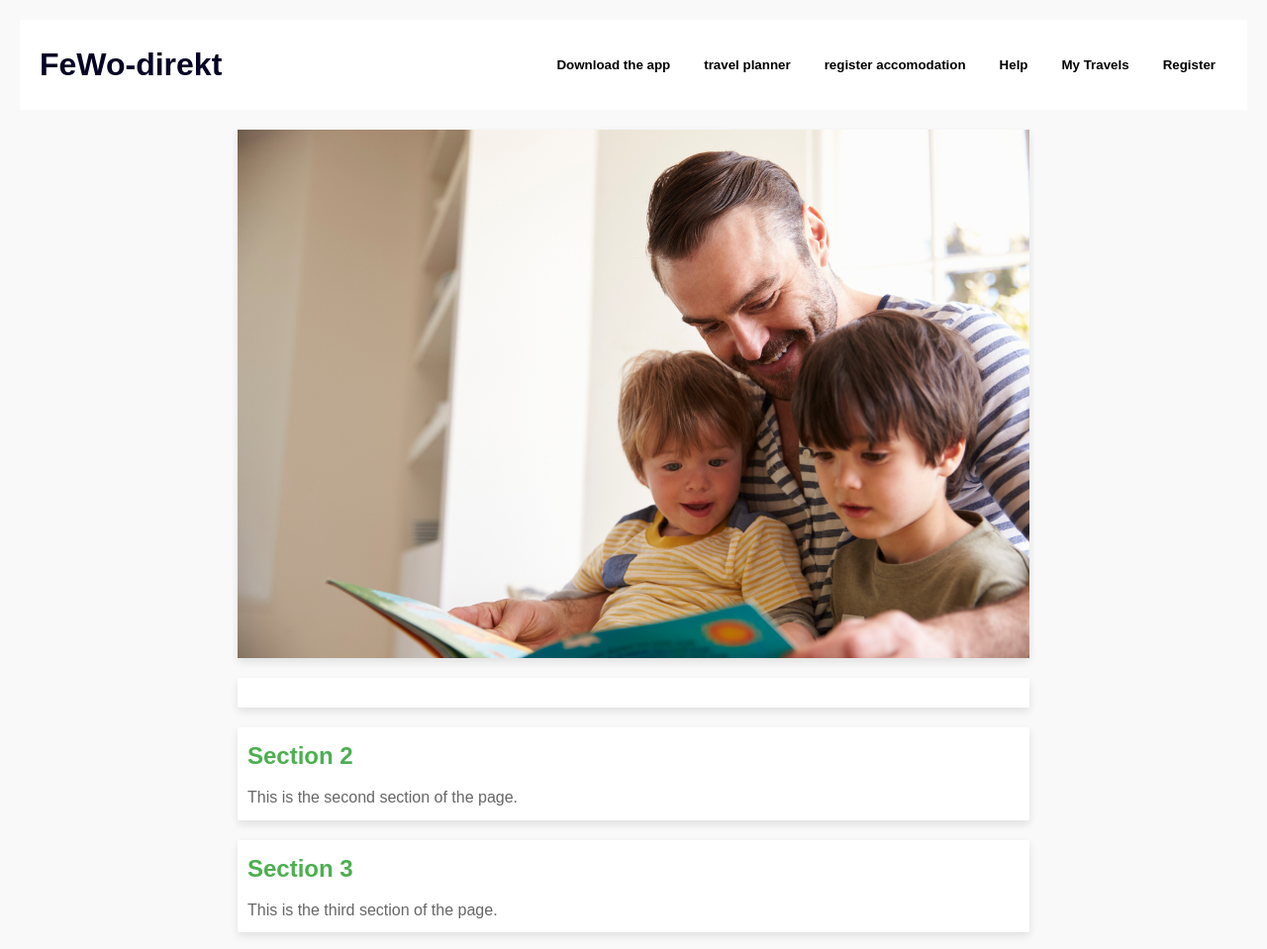
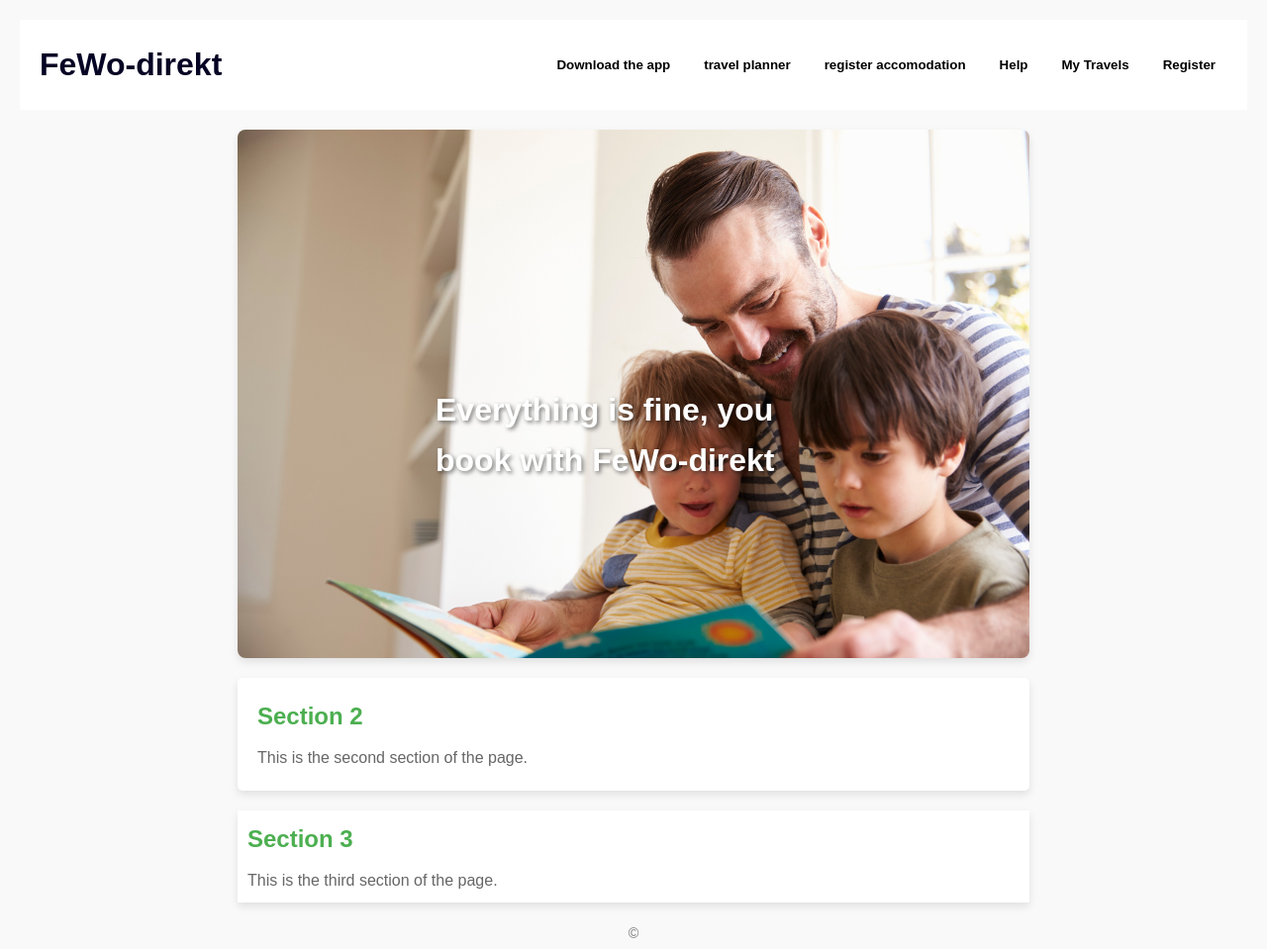
Before and after one commit to IngabireNelly/WebsiteClonning, a plain HTML site: page index.html in a window 1280 px wide. Shown: the top 959 px of the page at 99% size. Drawn offline with Linux system fonts and the light colour scheme.

Commit message:
last update for today

```diff
--- a/index.css
+++ b/index.css
@@ -116,6 +116,13 @@ section p {
     margin-right: auto; /* Align the image to the center */
     padding-left: 0px; /* Adds space between the image and left border */
     padding-right: 0px; /* Adds space between the image and right border */
+    width: 100%;
+}
+.image-container {
+    position: relative;
+    width: 100%; /* Makes sure the container spans the full section width */
+    max-width: 100%;
+    margin: 0 auto; /* Centers the container */
 }
 
 
@@ -142,3 +149,47 @@ footer {
         font-size: 1.5em;
     }
 }
+
+/* Ensuring the section is styled correctly */
+#section2 {
+    padding: 20px;
+    background-color: #fff;
+    border-radius: 5px;
+    box-shadow: 0 4px 8px rgba(0, 0, 0, 0.1);
+    margin-bottom: 20px;
+}
+
+/* Image container to hold both image and overlay text */
+.image-container {
+    position: relative;
+    width: 100%; /* Makes sure the container spans the full section width */
+    max-width: 100%;
+    margin: 0 auto; /* Centers the container */
+    margin-left: 0;
+    margin-right: 0; /* Remove any side margins */
+
+}
+
+/* Styling the image */
+.section-image {
+    width: 100%; /* Ensures the image fills the container */
+    height: auto; /* Maintains the aspect ratio */
+    border-radius: 8px; /* Optional: Rounds the image corners */
+    box-shadow: 0 4px 8px rgba(0, 0, 0, 0.1); /* Optional: Adds a subtle shadow */
+}
+
+/* Styling for the text overlay */
+.overlay-text {
+    position: absolute; /* Positions the text over the image */
+    top: 50%; /* Centers text vertically */
+    left: 50%; /* Centers text horizontally */
+    transform: translate(-50%, -50%); /* Fine-tunes to center the text exactly */
+    color: white; /* Makes the text white */
+    font-size: 2em; /* Adjust the text size */
+    font-weight: bold; /* Optional: Makes the text bold */
+    text-shadow: 2px 2px 4px rgba(0, 0, 0, 0.5); /* Optional: Adds a shadow to make text stand out */
+    text-align: left; /* Centers the text */
+    border-radius: 0%;
+    transform: translate(-50%, -9%);
+    font-family: 'Arial', sans-serif; /* Change font family */
+}
--- a/index.html
+++ b/index.html
@@ -20,11 +20,10 @@
             </div>
         </header>
         <main>
-            <img src="nelly.jpeg" alt="parent and kid reading a book" class="section-image">
-            <section id="section1">
-                <h2></h2>
-
-            </section>
+            <div class="image-container">
+                <img src="nelly.jpeg" alt="parent and kid reading a book" class="section-image">
+                <div class="overlay-text">Everything is fine, you book with FeWo-direkt</div>
+            </div>
 
             <section id="section2">
                 <h2>Section 2</h2>
```
